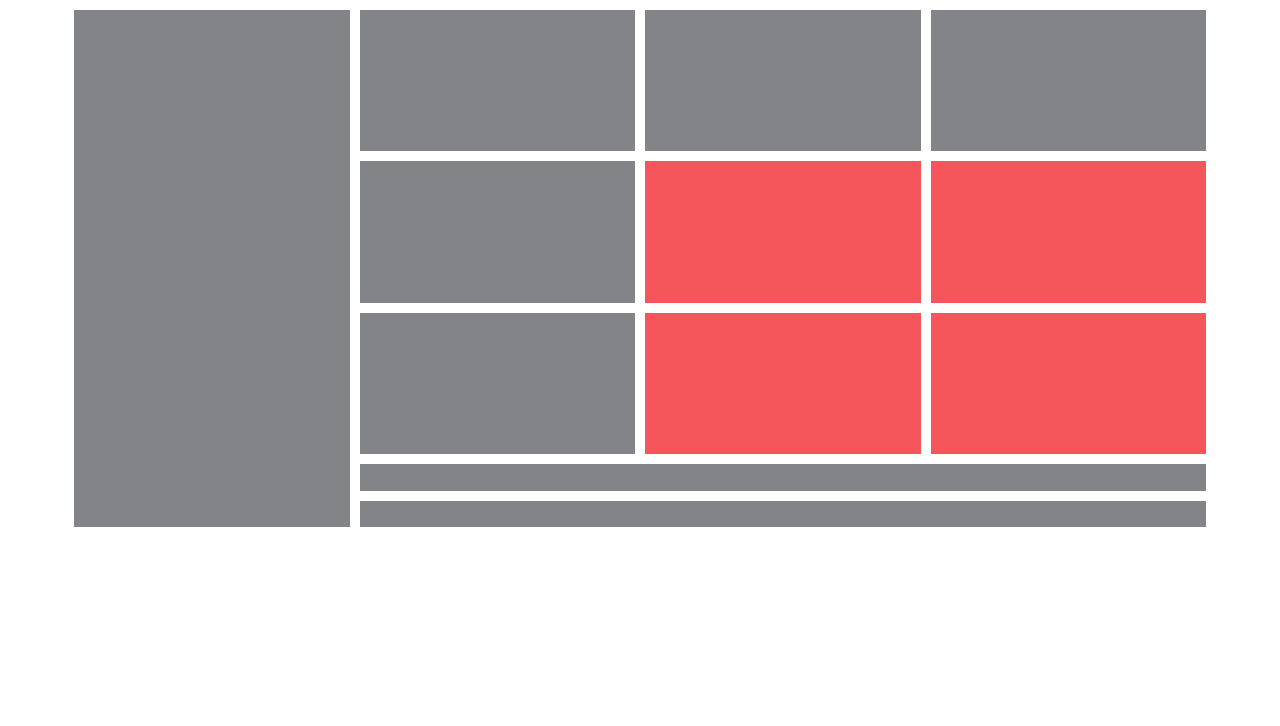
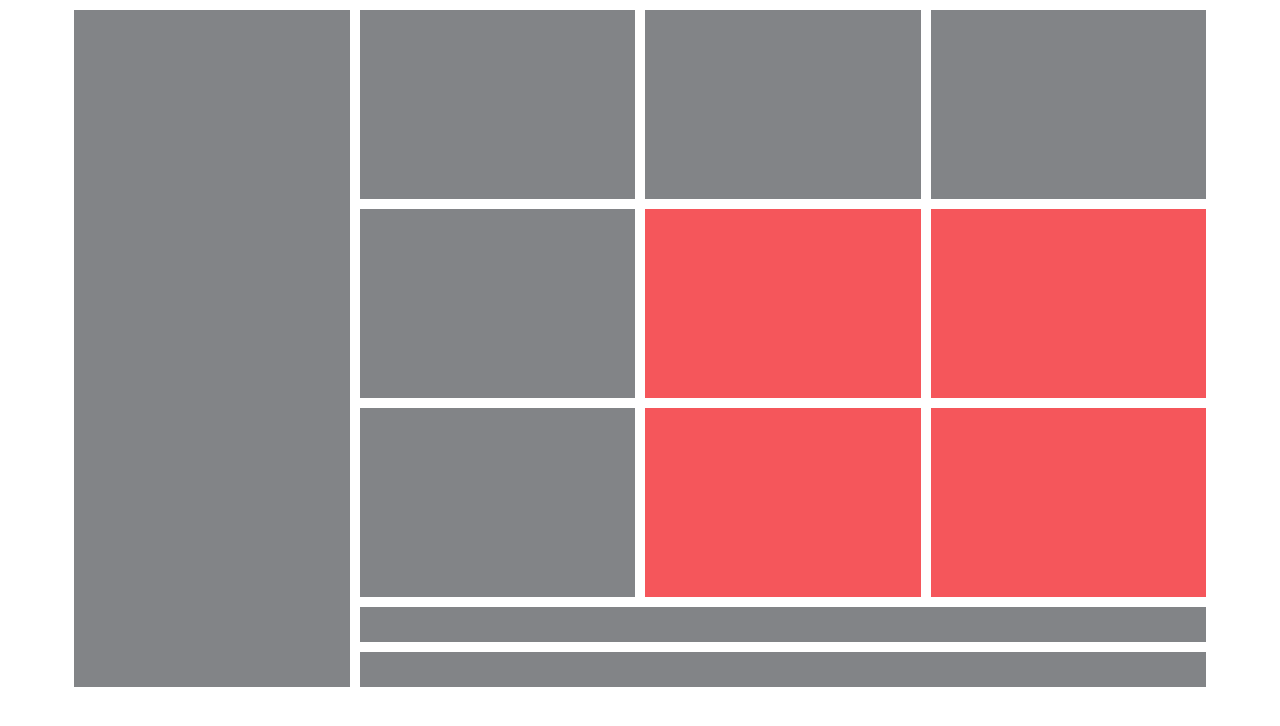
Before and after one commit to Shahriarkawsik/PH-Module-9-Practice, a plain HTML site: page task-2.html in a window 1280 px wide. Drawn offline with Linux system fonts and the light colour scheme.

Commit message:
modify task 2

```diff
--- a/style/task-2.css
+++ b/style/task-2.css
@@ -5,12 +5,11 @@
 }
 main {
   width: 90%;
-  height: 85vh;
+  height: 90vh;
   margin: 0 auto;
 }
 .grid-container {
-  width: 100%;
-  height: 80%;
+  height: 100%;
   padding: 10px;
   display: grid;
   gap: 10px;
```
